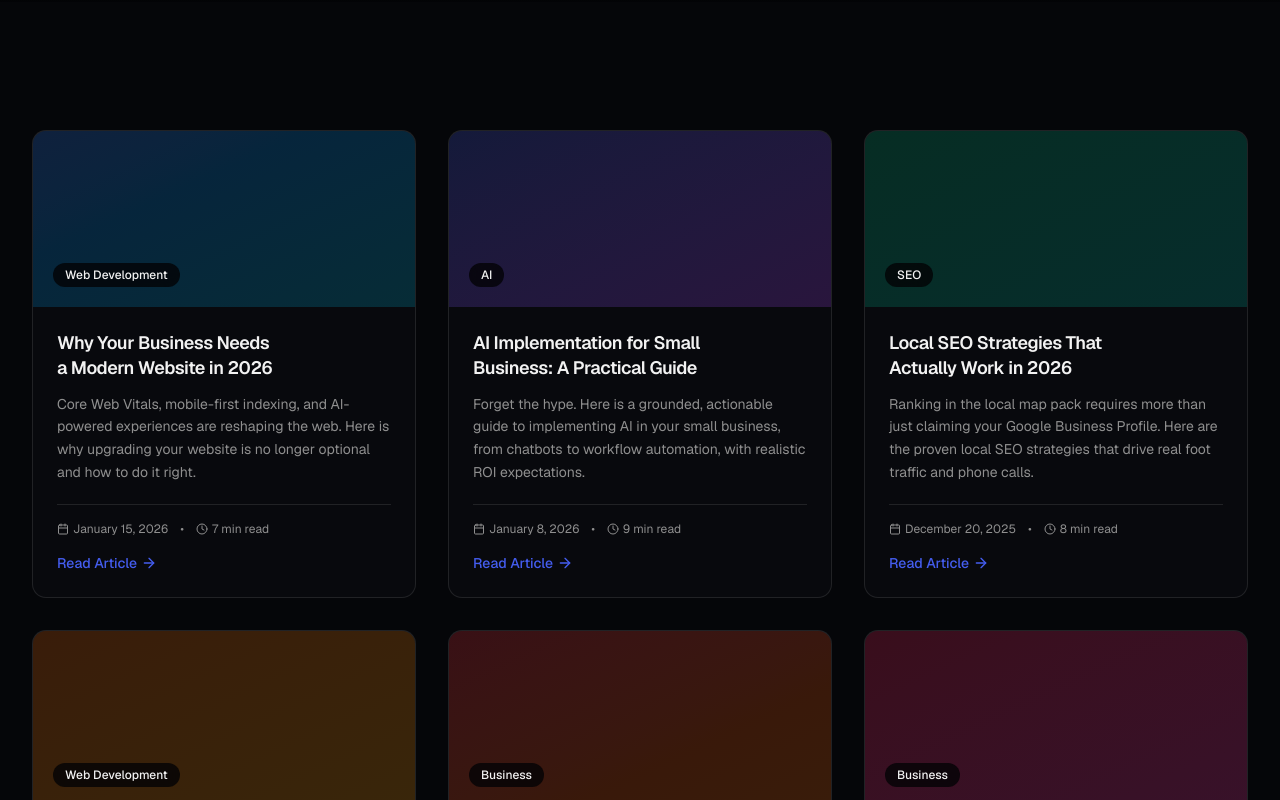
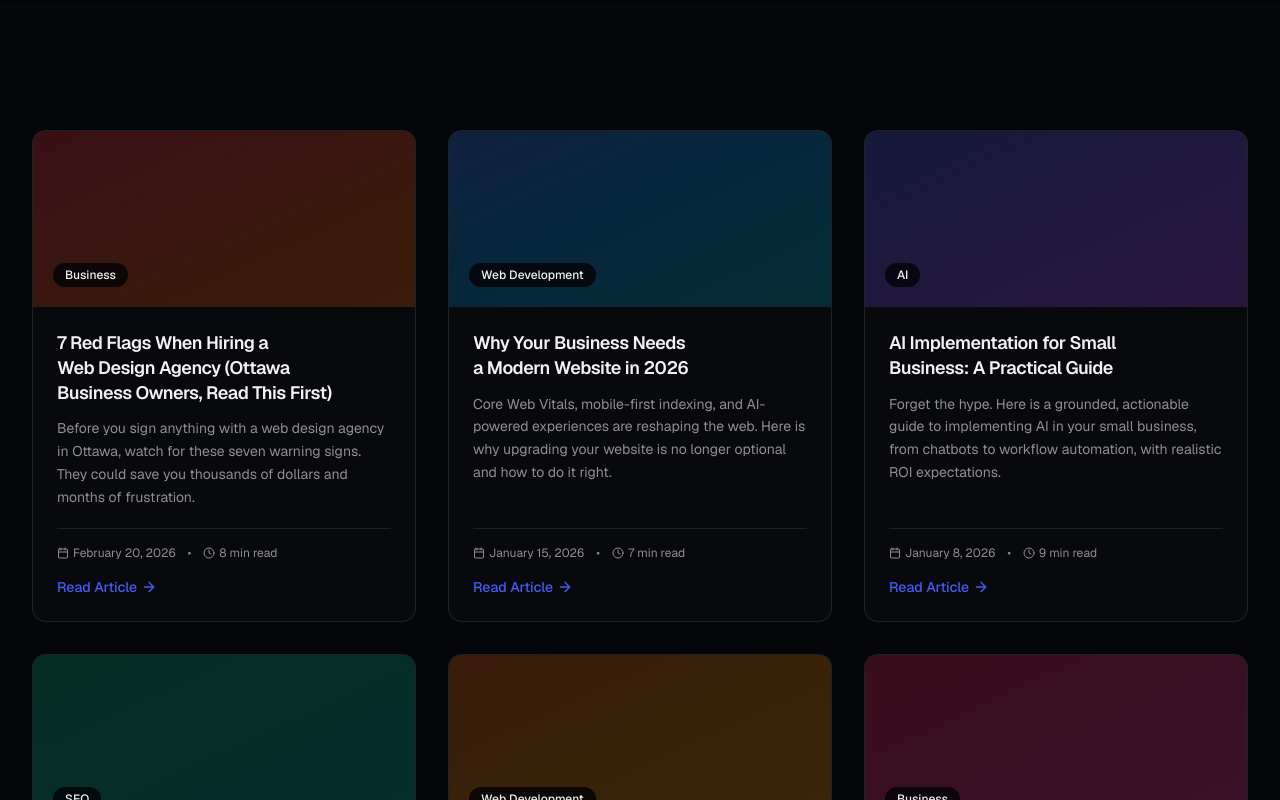
Before and after one commit to Mantoine56/clickboost, a Next.js app: page /blog in a window 1280 px wide. Shown: the part 440-1240 px from the top of the page. Built offline with nearby package versions, Linux system fonts and the light colour scheme.

Commit message:
fix: sort blog posts by publish date (newest first)

```diff
--- a/src/components/sections/blog-listing-content.tsx
+++ b/src/components/sections/blog-listing-content.tsx
@@ -83,7 +83,7 @@ export function BlogListingContent() {
             viewport={{ once: true, margin: "-50px" }}
             className="grid gap-8 md:grid-cols-2 lg:grid-cols-3"
           >
-            {blogPosts.map((post) => (
+            {[...blogPosts].sort((a, b) => new Date(b.publishDate).getTime() - new Date(a.publishDate).getTime()).map((post) => (
               <motion.article key={post.slug} variants={cardVariants}>
                 <Link
                   href={`/blog/${post.slug}`}
--- a/src/components/sections/blog-preview.tsx
+++ b/src/components/sections/blog-preview.tsx
@@ -8,7 +8,7 @@ import { blogPosts } from "@/lib/blog-data";
 
 const ease = [0.16, 1, 0.3, 1] as [number, number, number, number];
 
-const previewPosts = blogPosts.slice(0, 3);
+const previewPosts = [...blogPosts].sort((a, b) => new Date(b.publishDate).getTime() - new Date(a.publishDate).getTime()).slice(0, 3);
 
 function formatDate(dateString: string): string {
   const date = new Date(dateString + "T00:00:00");
```
